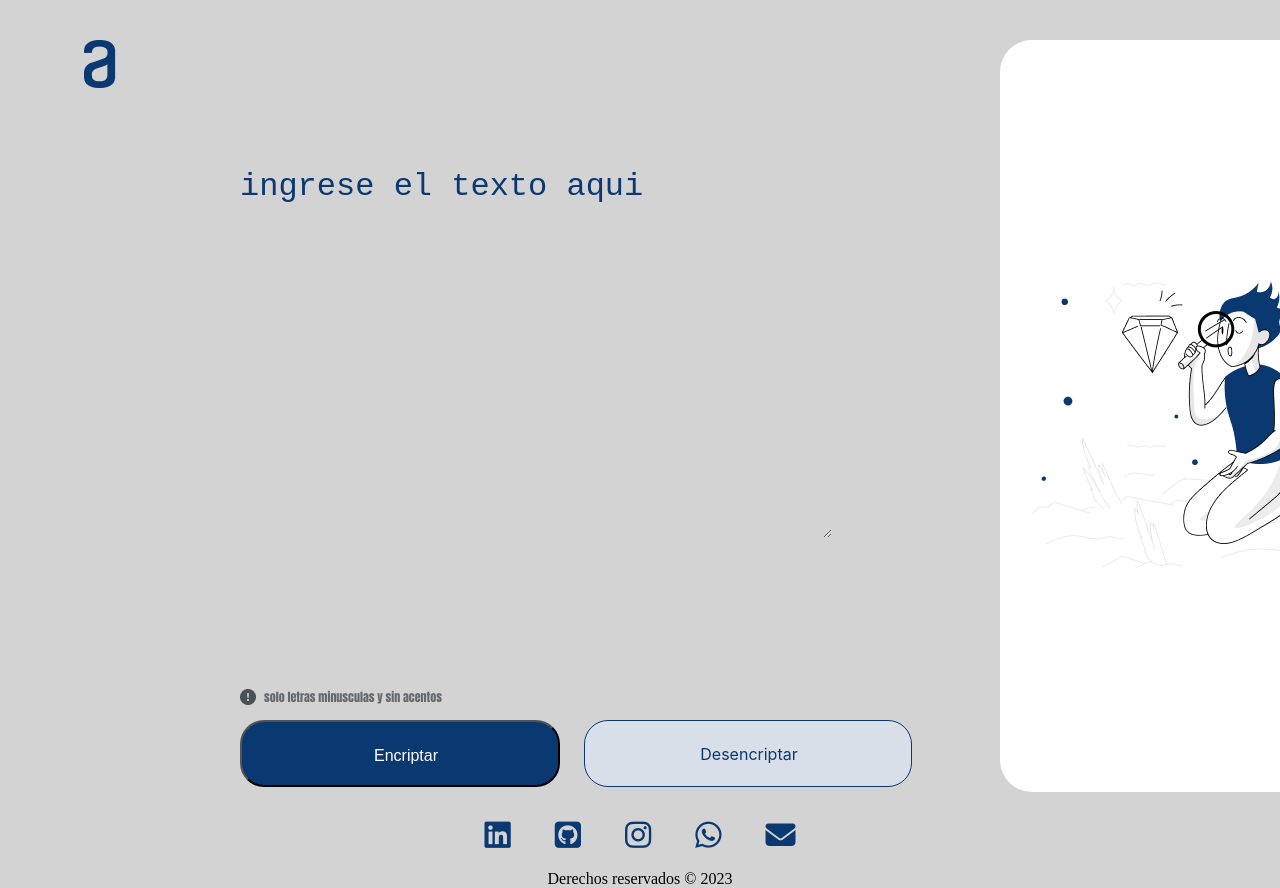
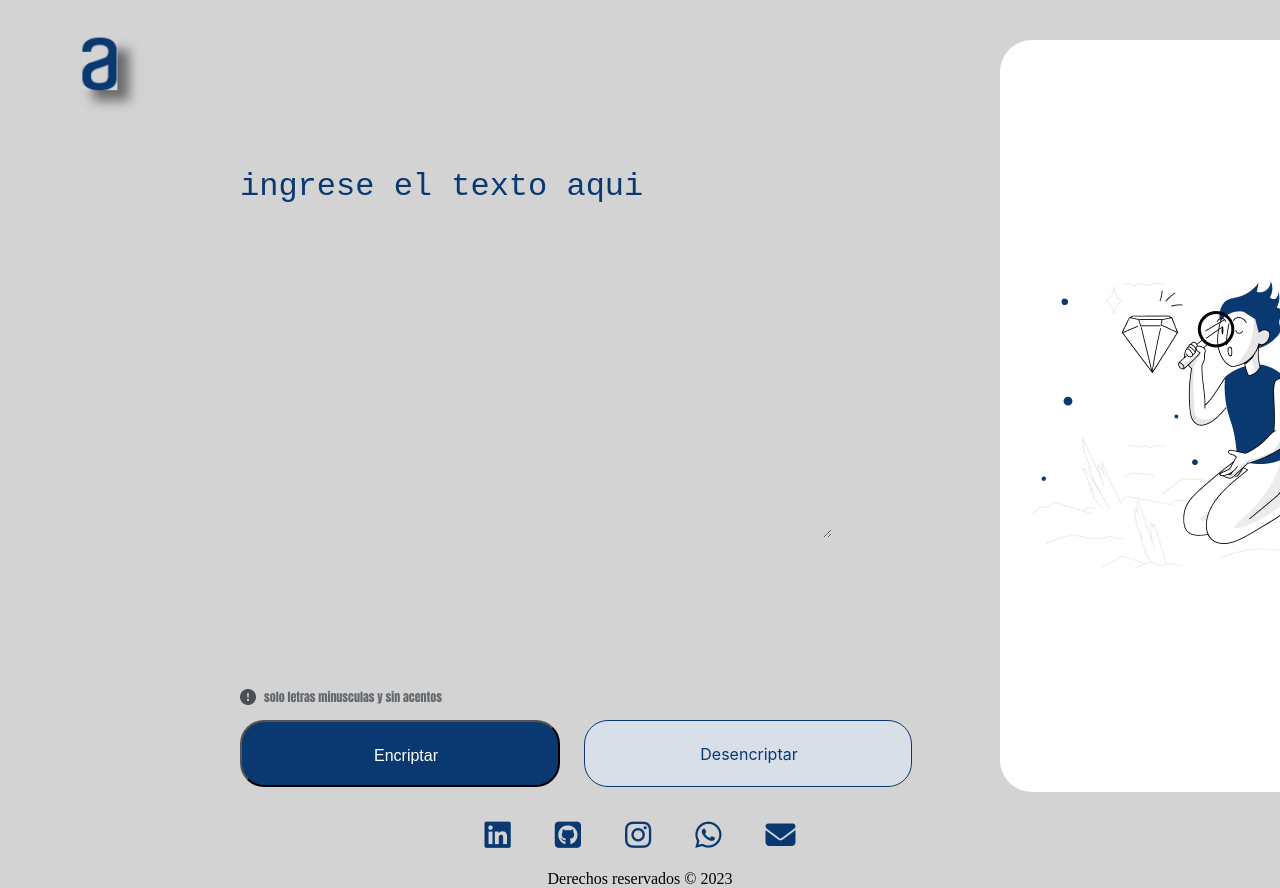
Before and after one commit to DiegoGomezcor4/desafio-encriptador-alura, a plain HTML site: page index.html in a window 1280 px wide. In both pictures the pointer is over the picture 100 px from the left and 64 px from the top of the page. Shown: the top 888 px of the page. Drawn offline with Linux system fonts and the light colour scheme.

Commit message:
colores redes

```diff
--- a/index.html
+++ b/index.html
@@ -12,7 +12,7 @@
 <body>
     <header>
         <div class="logo-container">
-            <img src="/img/Vector.png" alt="logo alura">
+            <a href="https://www.aluracursos.com/"><img src="/img/Vector.png" alt="logo alura"></a>
         </div>
 
     </header>
--- a/script.js
+++ b/script.js
@@ -59,7 +59,6 @@ function encriptar() {
 
 function copiar() {
   textarea.innerText = textoSalida.validacion;
-  alert(textoSalida.value);
   textarea.value = textoSalida.value;
   portapapeles();
 
--- a/styles.css
+++ b/styles.css
@@ -13,6 +13,16 @@ main {
     position: absolute;
     top: 40px;
     left: 84px;
+
+}
+
+.logo-container img:hover {
+    transition: all 0.2s ease-in-out;
+}
+
+.logo-container img:hover {
+    transform: scale(1.1);
+    box-shadow: 10px 10px 10px rgba(0, 0, 0, 0.5);
 }
 
 .ingreso-texto-container {
@@ -252,6 +262,7 @@ main {
     height: 25em;
     left: 32px;
     top: 72px;
+    border: none;
 
     font-style: normal;
     font-weight: 400;
@@ -408,5 +419,5 @@ footer {
 }
 
 .fa-envelope:hover {
-	color: red;
+	color: lightgoldenrodyellow;
 }
```
